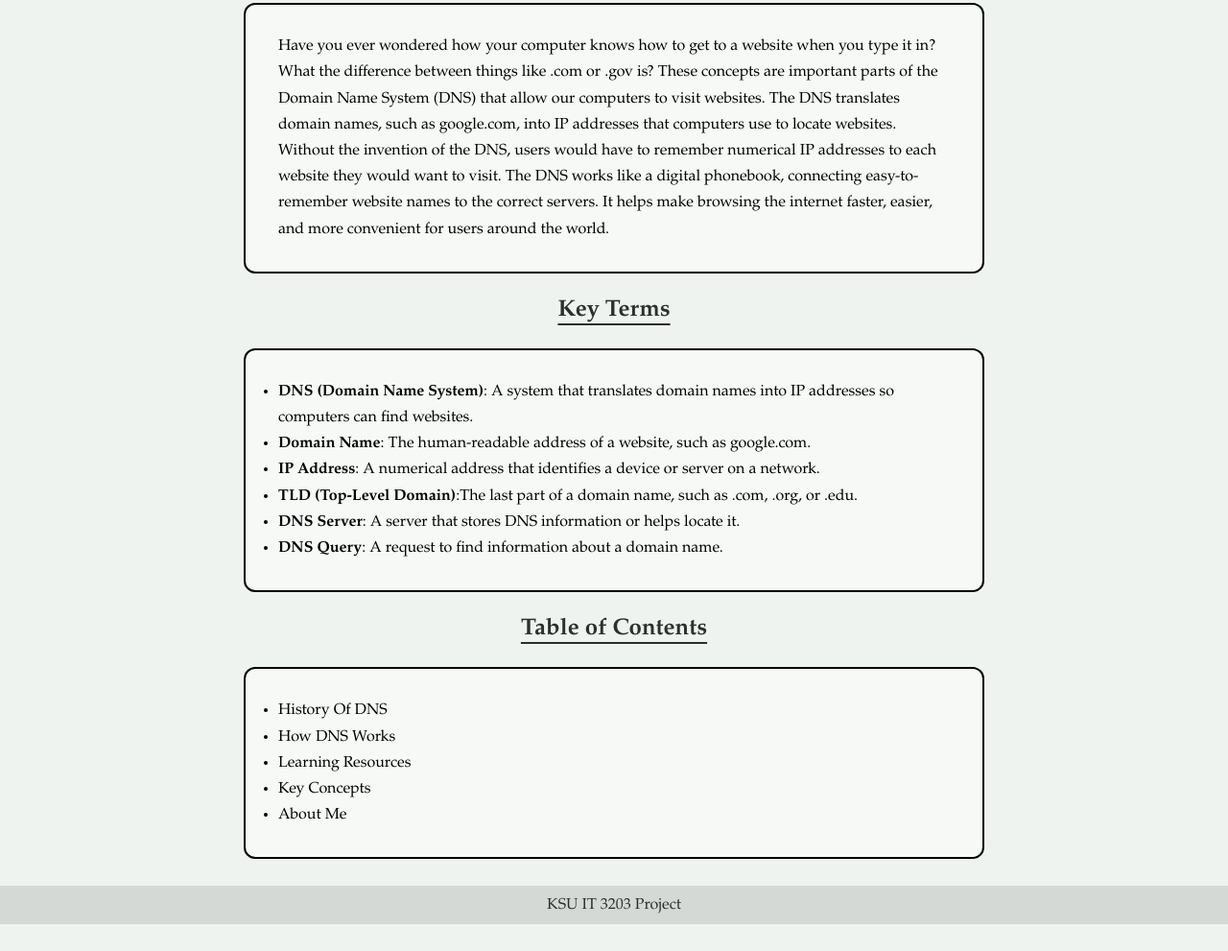
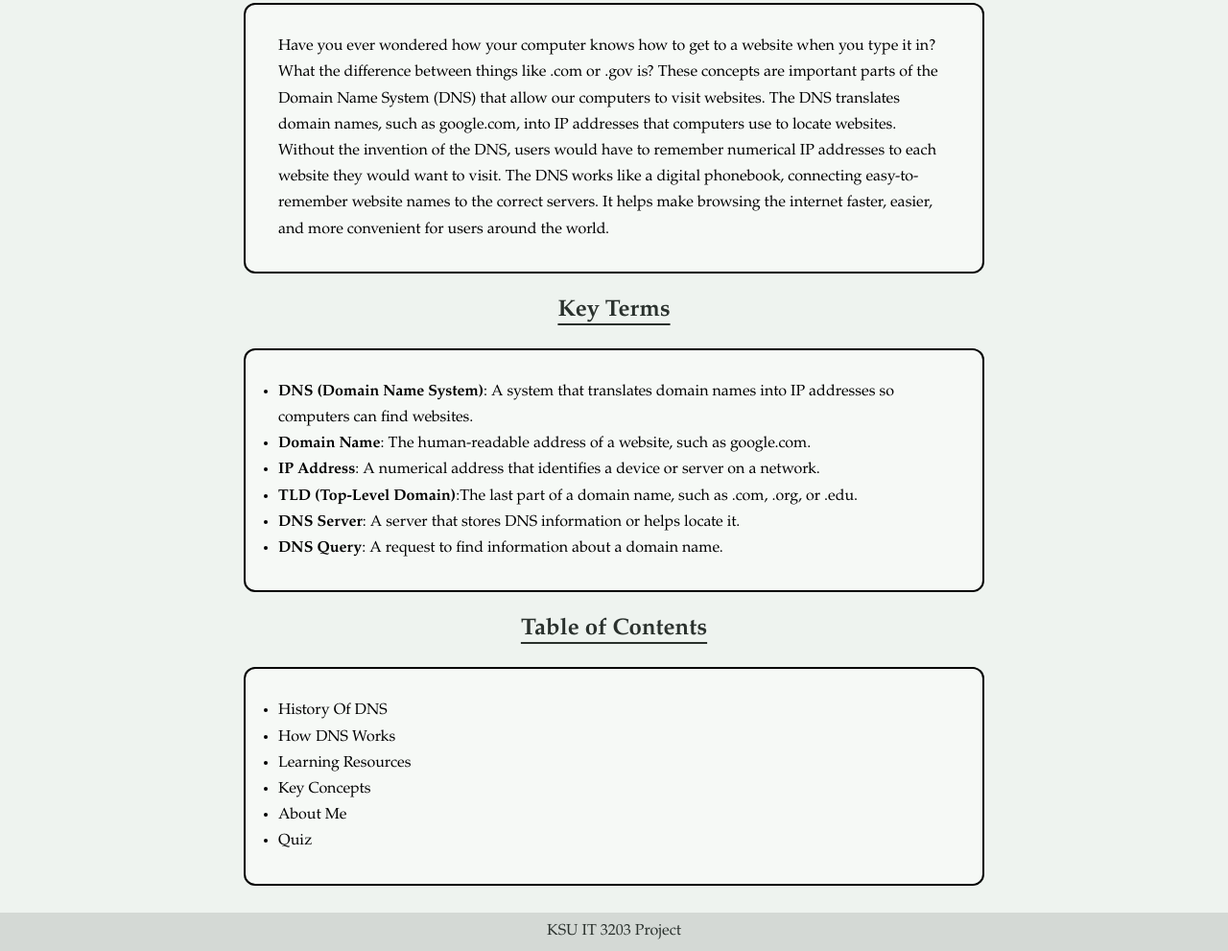
Before and after one commit to MaxTaulli/MaxTaulli, a plain HTML site: page index.html in a window 1280 px wide. Shown: the part 236-1227 px from the top of the page at 96% size. Before the commit the page ends 1199 px from the top, so only its background shows below. Drawn offline with Linux system fonts and the light colour scheme.

Commit message:
Fix HTML formatting and add missing quiz link

```diff
--- a/index.html
+++ b/index.html
@@ -66,6 +66,7 @@
                 <li> <a href="https://maxtaulli.github.io/MaxTaulli/Resources">Learning Resources</a></li>
                 <li> <a href="https://maxtaulli.github.io/MaxTaulli/KeyConcepts">Key Concepts</a></li>
                 <li> <a href="https://maxtaulli.github.io/MaxTaulli/About">About Me</a></li>
+                <li> <a href="https://maxtaulli.github.io/MaxTaulli/Quiz">Quiz</a></li>
             </ul>
 
         </main>
```
